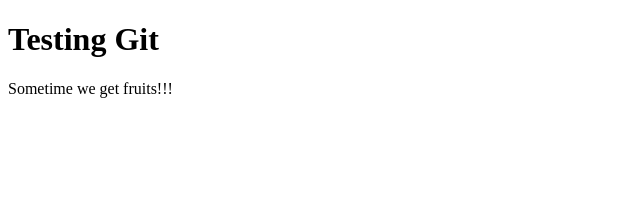
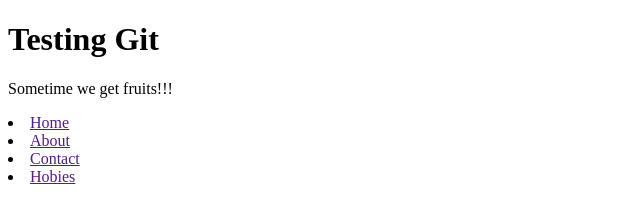
Before and after one commit to EmanuelF13/gitProject, a plain HTML site: page index.html in a window 1280 px wide. Shown: the whole page, without its empty margins (0-640 px from the left). Drawn offline with Linux system fonts and the light colour scheme.

Commit message:
Added navigation

```diff
--- a/index.html
+++ b/index.html
@@ -9,5 +9,11 @@
 <body>
     <h1>Testing Git</h1>
     <p>Sometime we get fruits!!!</p>
+    <nav>
+        <li><a href="">Home</a></li>
+        <li><a href="">About</a></li>
+        <li><a href="">Contact</a></li>
+        <li><a href="">Hobies</a></li>
+    </nav>
 </body>
 </html>
```
